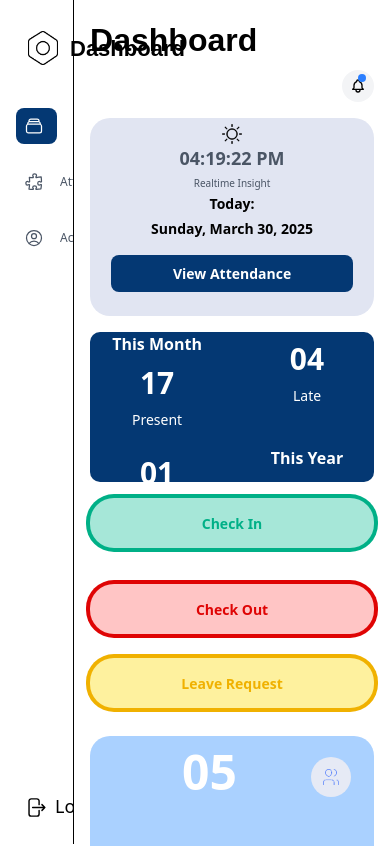
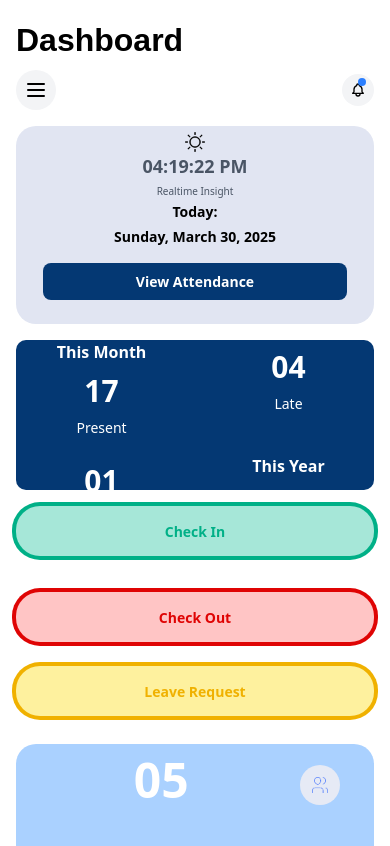
Before and after one commit to pre-university-G3/Employee-Management, a React (Vite) app: page / in a window 390 px wide. Shown: the top 846 px of the page. Built offline with nearby package versions, Linux system fonts and the light colour scheme.

Commit message:
2nd Friday

```diff
--- a/src/components/pages/DashBoard.jsx
+++ b/src/components/pages/DashBoard.jsx
@@ -8,9 +8,9 @@ import Cclock from '../../assets/cloudclock.png';
 import Calenclock from '../../assets/calenclock.png';
 import { FaHeartbeat } from "react-icons/fa";
 
-export default function DashBoard() {
+export default function DashBoard({ onToggleSidebar }) {
     const [time, setTime] = useState(new Date());
-    // Update time every second
+
     useEffect(() => {
         const timer = setInterval(() => {
         setTime(new Date());
@@ -18,12 +18,11 @@ export default function DashBoard() {
         return () => clearInterval(timer);
     }, []);
 
-    // Format the date and day
     const formattedDate = time.toLocaleDateString('en-KH', {
-        weekday: 'long', // e.g., "Monday"
+        weekday: 'long',
         year: 'numeric',
-        month: 'long', // e.g., "March"
-        day: 'numeric', // e.g., "27"
+        month: 'long',
+        day: 'numeric',
     });
     return (
     <>
@@ -31,14 +30,34 @@ export default function DashBoard() {
         {/* Dashboard */}
         <section>
             <div className="p-4 sm:p-6 md:pt-8 md:px-10 h-[70px] sm:h-[85px] md:h-[95px]">
-              {/* Page Title */}
               <h1 className="text-[32px] sm:text-[42px] md:text-[52px] font-bold font-mon">Dashboard</h1>
             </div>
         </section>
 
-        {/* Bell */}
-        <section>
-            <div className="flex justify-end pr-4 sm:pr-10 md:pr-25">
+        {/* Top Bar with Menu and Notification */}
+        <section className="flex justify-between items-center pr-4 sm:pr-10 md:pr-25">
+          {/* Hamburger Menu for Mobile */}
+          <button
+            onClick={onToggleSidebar}
+            className="lg:hidden p-2 ml-4 rounded-full bg-gray-100 hover:bg-gray-200"
+          >
+            <svg
+              xmlns="http://www.w3.org/2000/svg"
+              className="h-6 w-6"
+              fill="none"
+              viewBox="0 0 24 24"
+              stroke="currentColor"
+            >
+              <path
+                strokeLinecap="round"
+                strokeLinejoin="round"
+                strokeWidth={2}
+                d="M4 6h16M4 12h16M4 18h16"
+              />
+            </svg>
+          </button>
+
+          {/* Notification Bell */}
           <button className="relative p-2 sm:p-3 rounded-full flex bg-gray-100 hover:bg-gray-200">
             <svg
               xmlns="http://www.w3.org/2000/svg"
@@ -56,8 +75,8 @@ export default function DashBoard() {
             </svg>
             <span className="absolute top-1 sm:top-2 right-2 sm:right-3 w-2 sm:w-3 h-2 sm:h-3 rounded-full bg-blue-500"></span>
           </button>
-            </div>
         </section>
+
 
         <section className="grid grid-cols-1 sm:grid-cols-2 md:grid-cols-6 grid-rows-auto gap-4 sm:gap-6 md:gap-8 lg:gap-8 p-4 sm:p-6 md:pl-20 md:pr-20 lg:pl-30 lg:pr-30 md:pt-8 md:pb-0">
             {/* First Box */}
--- a/src/components/pages/EMPContent.jsx
+++ b/src/components/pages/EMPContent.jsx
@@ -1,17 +1,29 @@
-import React from 'react'
-import Sidebar from './SideBar'
-import Dashboard from './DashBoard'
+import React, { useState } from 'react'
+import Sidebar from './Sidebar'
+import Dashboard from './Dashboard'
 
 export default function EMPContent() {
+  const [isSidebarOpen, setIsSidebarOpen] = useState(false)
+
   return (
-    <main className='flex flex-row w-full h-screen'>
-        <div className="Left-side w-[19%]">
-            <Sidebar/>
-        </div>
-        <div className="Right-side w-[81%]">
-            <Dashboard/>
-        </div>
+    <main className='flex flex-row w-full h-screen relative'>
+      {/* Mobile Sidebar */}
+      <div className={`fixed lg:relative z-50 h-full transform ${
+        isSidebarOpen ? 'translate-x-0' : '-translate-x-full'
+      } lg:translate-x-0 transition-transform duration-300 ease-in-out w-[70%] lg:w-[19%]`}>
+        <Sidebar onClose={() => setIsSidebarOpen(false)} />
+      </div>
+
+      {/* Backdrop Overlay */}
+      {isSidebarOpen && (
+        <div className="fixed inset-0 z-40 bg-black/50 lg:hidden"
+             onClick={() => setIsSidebarOpen(false)} />
+      )}
+
+      {/* Main Content Area */}
+      <div className="w-full lg:w-[81%]">
+        <Dashboard onToggleSidebar={() => setIsSidebarOpen(!isSidebarOpen)} />
+      </div>
     </main>
-
   )
 }
--- a/src/components/pages/SideBar.jsx
+++ b/src/components/pages/SideBar.jsx
@@ -1,6 +1,7 @@
+import React from 'react'
 import VectorIcon from '../../assets/vectoricon.png';
 
-const Sidebar = () => {
+const Sidebar = ({ onClose }) => {
     const navigation = [
         {
             href: 'javascript:void(0)',
@@ -52,6 +53,7 @@ const Sidebar = () => {
                 </svg>
             ),
         },
+        // ... keep other navigation items the same ...
     ];
 
     const navsFooter = [
@@ -78,10 +80,9 @@ const Sidebar = () => {
     ];
 
     return (
-        <>
-            <nav className="w-full h-full border-r pt-7 lg:w-[289px]">
+        <nav className="w-full h-full border-r pt-7 lg:w-[289px] bg-white">
             <div className="flex flex-col h-full">
-                    <div className="h-10 flex items-center px-7">
+                <div className="h-10 flex items-center px-7 relative">
                     <a href="javascript:void(0)" className="flex items-center gap-3">
                         <img
                             src={VectorIcon}
@@ -92,8 +93,28 @@ const Sidebar = () => {
                         />
                         <h3 className="font-bold text-[22px] font-mon">Dashboard</h3>
                     </a>
+                    {/* Mobile Close Button */}
+                    <button
+                        onClick={onClose}
+                        className="lg:hidden absolute right-4 text-gray-600"
+                    >
+                        <svg
+                            xmlns="http://www.w3.org/2000/svg"
+                            className="h-6 w-6"
+                            fill="none"
+                            viewBox="0 0 24 24"
+                            stroke="currentColor"
+                        >
+                            <path
+                                strokeLinecap="round"
+                                strokeLinejoin="round"
+                                strokeWidth={2}
+                                d="M6 18L18 6M6 6l12 12"
+                            />
+                        </svg>
+                    </button>
                 </div>
-                    <div className="flex-1 flex flex-col h-full overflow-auto ">
+                <div className="flex-1 flex flex-col h-full overflow-auto">
                     <ul className="px-4 text-sm font-medium flex-1 pt-10">
                         {navigation.map((item, idx) => (
                             <li
@@ -106,8 +127,9 @@ const Sidebar = () => {
                                     href={item.href}
                                     className={`flex items-center text-[12px] gap-x-4 p-2 rounded-lg hover:bg-gray-200 active:bg-gray-200 duration-150 ${
                                         item.name === 'Dashboard' ? 'bg-[#043873] text-white text-[12px] hover:bg-green-500' : 'text-gray-600'
-                                        }`}                                    >
-                                        <div className="">{item.icon}</div>
+                                    }`}
+                                >
+                                    <div>{item.icon}</div>
                                     {item.name}
                                 </a>
                             </li>
@@ -131,8 +153,7 @@ const Sidebar = () => {
                 </div>
             </div>
         </nav>
-        </>
-    );
-};
+    )
+}
 
-export default Sidebar;
+export default Sidebar
```
Lines whose indentation alone changed are shown as unchanged.
